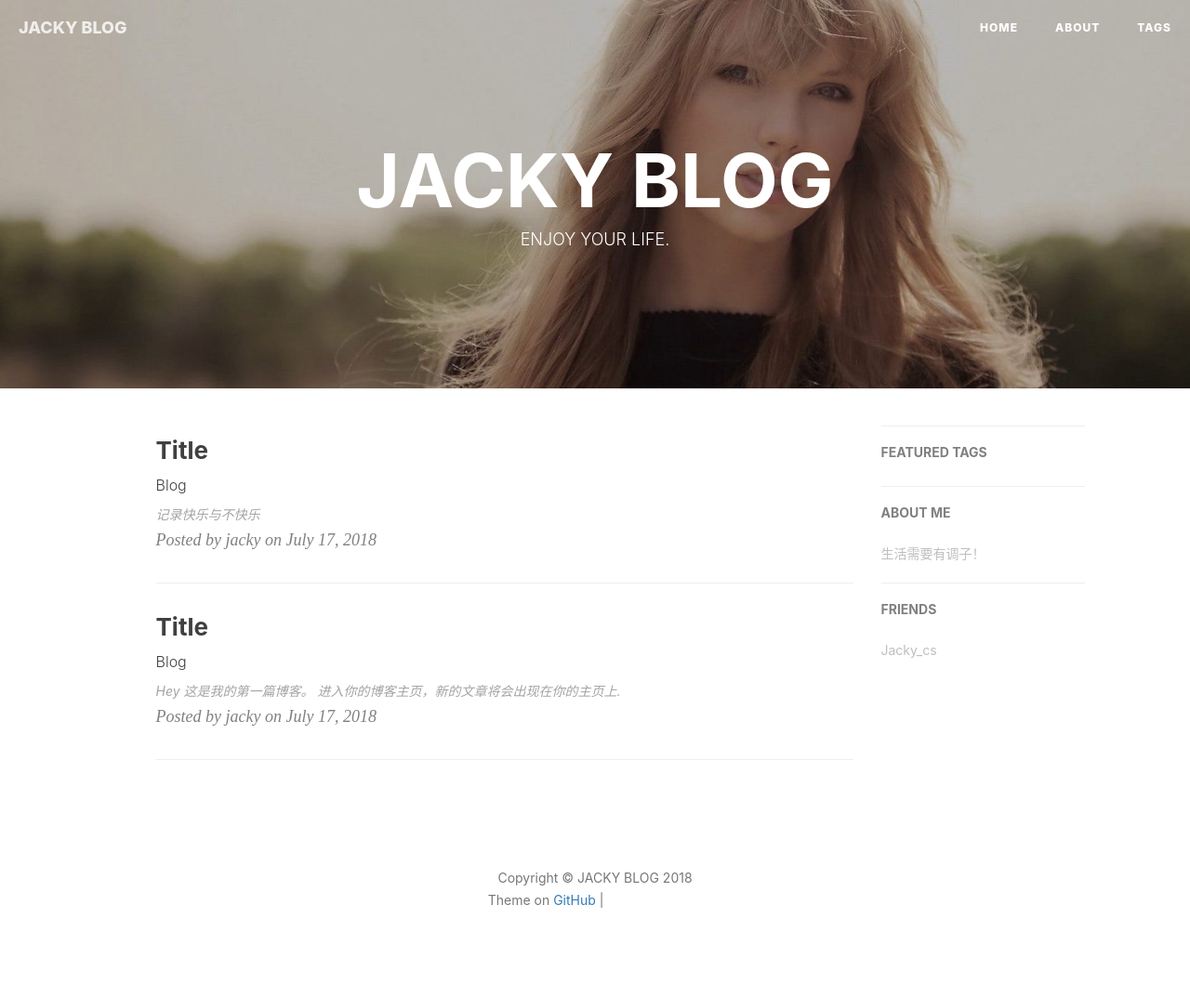
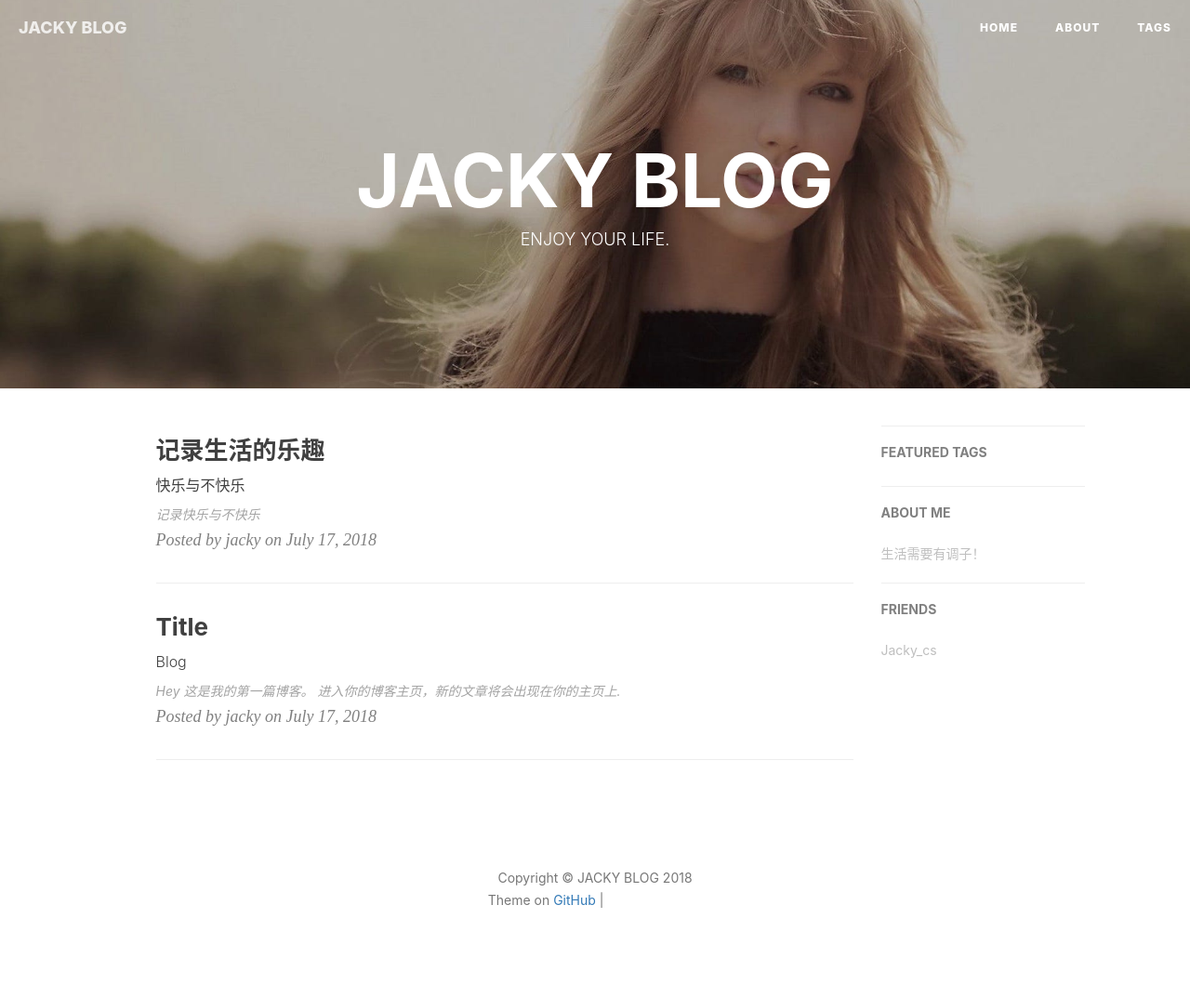
Before and after one commit to Jackywxp/Jackywxp.github.io, a Jekyll site: the page built from index.html, in a window 1280 px wide. Shown: the whole page at 93% size. Built offline with Jekyll 4.4.1, drawn with Linux system fonts in a browser that asks for light colours; nearby versions of some CDN libraries; the list of posts is cut into pages by our own code; comment, search, counter and statistics services are not loaded; grey boxes are pictures that could not be loaded.

Commit message:
Update 2018-7-17-F1.md

```diff
--- a/_posts/2018-7-17-F1.md
+++ b/_posts/2018-7-17-F1.md
@@ -1,7 +1,7 @@
 ---
 layout:     post   				    # 使用的布局（不需要改）
-title:      Title   				# 标题
-subtitle:   Blog                    #副标题
+title:      记录生活的乐趣   				# 标题
+subtitle:   快乐与不快乐                    #副标题
 date:       2018-07-17 				# 时间
 author:     jacky					# 作者
 header-img: img/bj.jpg 	            #这篇文章标题背景图片
```
